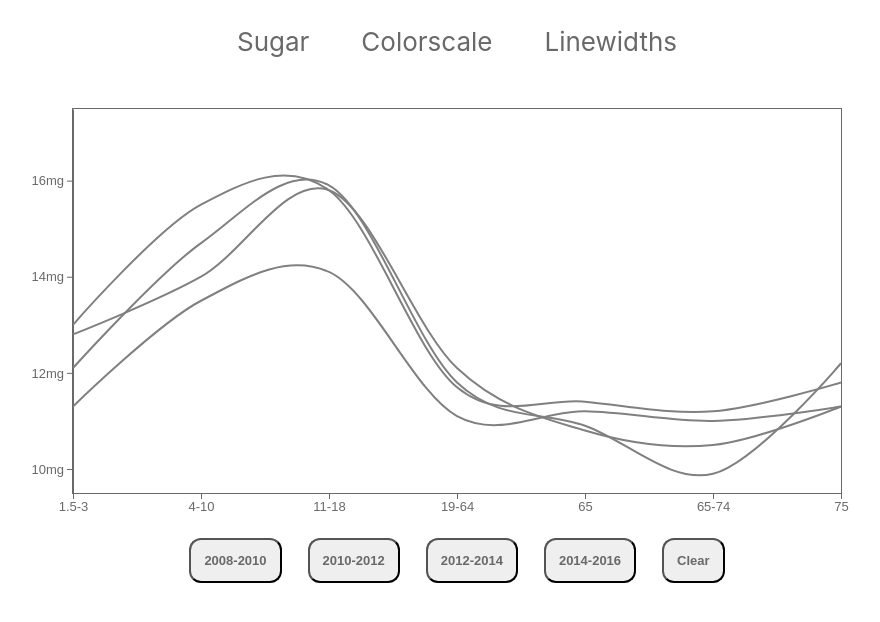
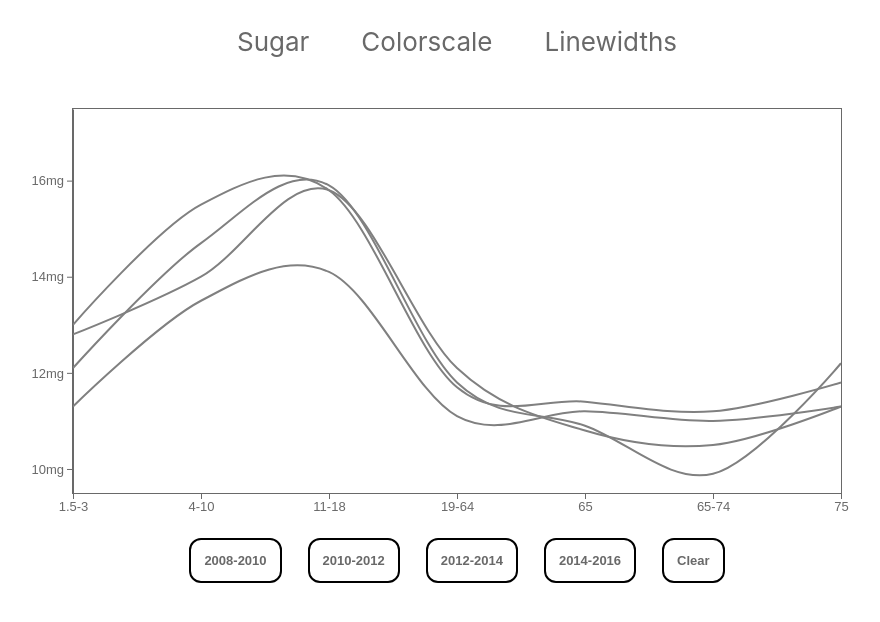
Before and after one commit to anselbrandt/dataviz-sugar, a React (Create React App) app: page / in a window 1280 px wide. Shown: the top 622 px of the page, without its empty margins (183-1063 px from the left). Built offline with nearby package versions, Linux system fonts and the light colour scheme.

Commit message:
Fix Safari styling

```diff
--- a/src/App.js
+++ b/src/App.js
@@ -1,4 +1,5 @@
 import React, { useRef, useState, useEffect } from 'react';
+import './App.css';
 import styles from './App.module.css';
 import Chart from './Chart';
 import Debug from './Debug';
--- a/src/App.module.css
+++ b/src/App.module.css
@@ -47,6 +47,8 @@
   padding: 1em;
   font-size: 0.5em;
   font-weight: bold;
+  border-style: solid;
+  background-color: white;
   color: dimgray;
   border-radius: 12px;
   -webkit-transition-duration: 0.4s; /* Safari */
@@ -57,6 +59,7 @@
   padding: 1em;
   font-size: 0.5em;
   font-weight: bold;
+  border-style: solid;
   background-color: tomato;
   color: white;
   border-radius: 12px;
@@ -66,12 +69,14 @@
   padding: 1em;
   font-size: 0.5em;
   font-weight: bold;
+  border-style: solid;
   background-color: dodgerblue;
   color: white;
   border-radius: 12px;
 }
 
 .button:hover {
+  border-style: solid;
   background-color: tomato;
   color: white;
 }
```
Also changed, not shown: src/App.css (added).
